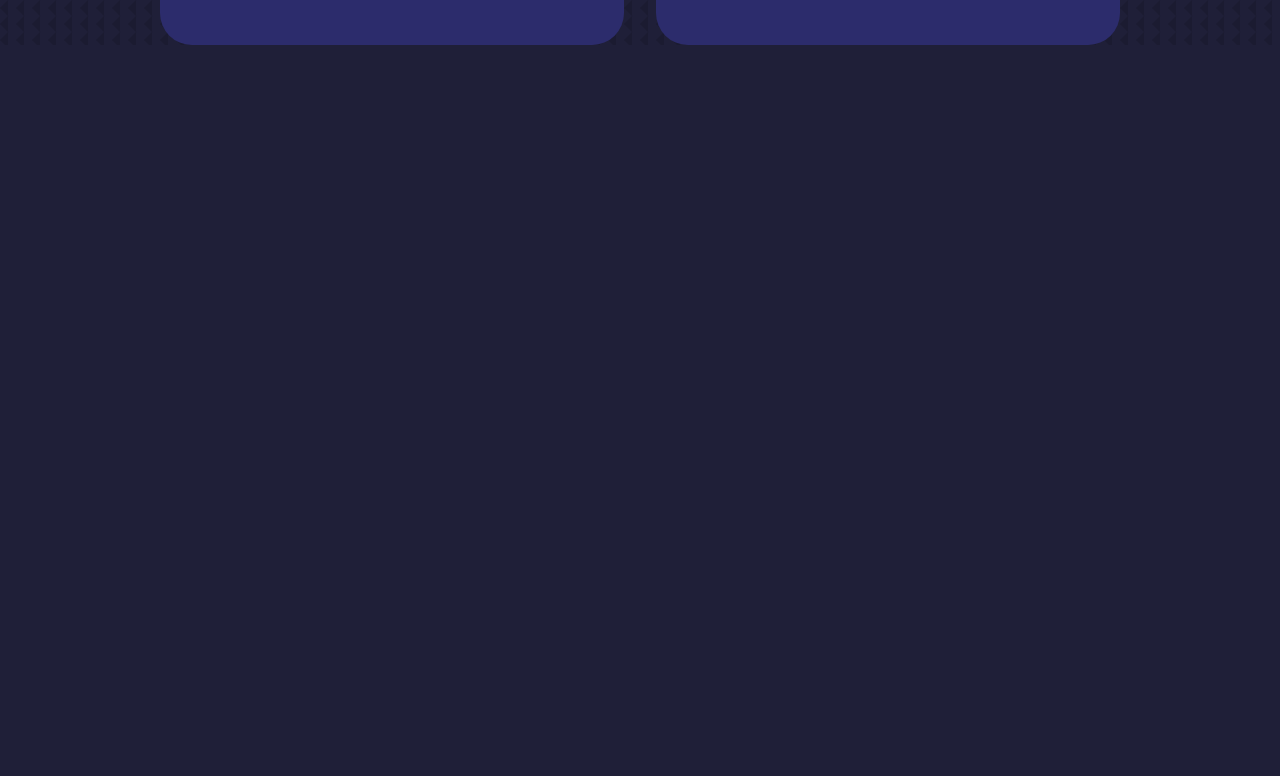
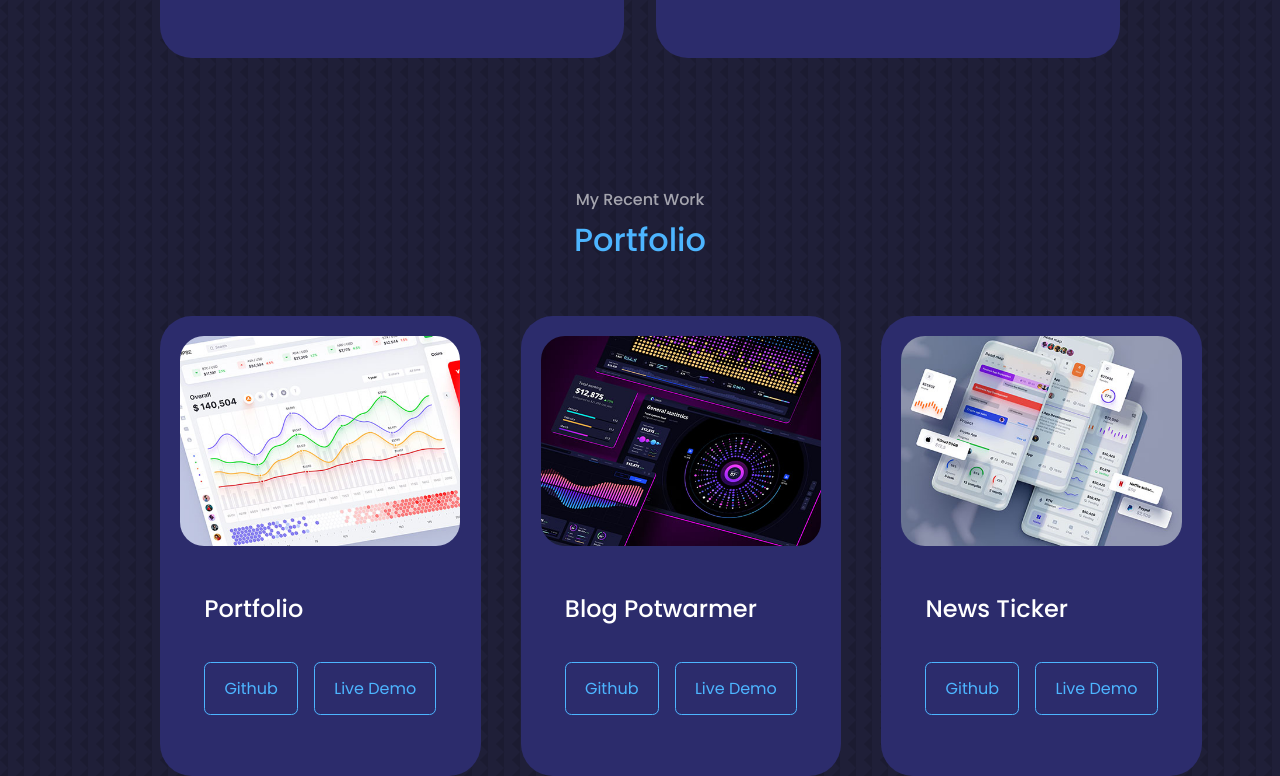
Before and after one commit to eddc1/Portfolio-Edward-Habermann, a Vue app in the folder Portfolio-Edward/: page / in a window 1280 px wide. Shown: the part 1920-2696 px from the top of the page. Before the commit the page ends 1965 px from the top, so only its background shows below. Built offline with nearby package versions, Linux system fonts and the light colour scheme.

Commit message:
Hinzugefügt wurde Portfolio.vue
Hinzugefügt wurde die Komponente Portfolio.vue und eine kleine Änderung wurde bei der Experience.vue vorgenommen.

```diff
--- a/Portfolio-Edward/src/components/Experience.vue
+++ b/Portfolio-Edward/src/components/Experience.vue
@@ -39,7 +39,7 @@
             >
             <i class="bi bi-check-circle"></i>
               <div>
-                <h4 class="text-lg font-bold text-gray-600">{{ skill.name }}</h4>
+                <h4 class="text-lg font-bold">{{ skill.name }}</h4>
                 <small class="text-gray-600">{{ skill.level }}</small>
               </div>
             </div>
--- /dev/null
+++ b/Portfolio-Edward/src/components/Portfolio.vue
@@ -0,0 +1,138 @@
+<template>
+    <div id="portfolio">
+      <div class="container mx-auto">
+        <h5>My Recent Work</h5>
+        <h2>
+          Portfolio
+        </h2>
+      </div>
+
+      <div class="container portfolio__container">
+        <article v-for="item in data" :key="item.id" class="portfolio__item">
+          <div class="portfolio__item-image">
+            <img
+              :src="item.image"
+              alt="Portfolio Image"
+              layout="fill"
+              object-fit="cover"
+              class="rounded-t-lg"
+            />
+          </div>
+          <div class="p-6">
+            <h3>{{ item.title }}</h3>
+            <div class="portfolio__item-cta">
+                <a :href="item.github" target="_blank" rel="noopener noreferrer">
+                <button class="btn">
+                  Github
+                </button>
+              </a>
+              <a :href="item.demo" target="_blank" rel="noopener noreferrer">
+                <button class="btn">
+                  Live Demo
+                </button>
+              </a>
+            </div>
+          </div>
+        </article>
+      </div>
+    </div>
+  </template>
+
+  <script lang="ts">
+  import { defineComponent } from 'vue';
+  import IMG1 from '../assets/portfolio1.jpg';
+  import IMG2 from '../assets/portfolio2.jpg';
+  import IMG3 from '../assets/portfolio3.jpg';
+
+  const data = [
+    {
+      id: 1,
+      image: IMG1,
+      title: "Portfolio",
+      github: 'https://github.com/eddc1/Portfolio',
+      demo: 'https://dribbble.com/shots/',
+    },
+    {
+      id: 2,
+      image: IMG2,
+      title: 'Blog Potwarmer',
+      github: 'https://github.com/eddc1/Potwarmer',
+      demo: 'https://dribbble.com/shots/',
+    },
+    {
+      id: 3,
+      image: IMG3,
+      title: 'News Ticker',
+      github: 'https://github.com/eddc1/NewsTicker',
+      demo: 'https://dribbble.com/shots/',
+    },
+  ];
+
+  export default defineComponent({
+    name: 'Portfolio',
+    data() {
+      return {
+        data,
+      };
+    },
+  });
+  </script>
+
+<style>
+    #portfolio {
+        margin-top: 8rem;
+    }
+
+    .portfolio__container {
+        display: grid;
+        grid-template-columns: repeat(3, 1fr);
+        gap: 2.5rem;
+    }
+
+    .portfolio__item {
+        background: var(--color-bg-variant);
+        padding: 1.2rem;
+        border-radius: 2rem;
+        border: 1px solid transparent;
+        transition: var(--transition);
+    }
+
+    .portfolio__item:hover {
+        border-color: var(--color-primary-variant);
+        background: transparent;
+    }
+
+    .portfolio__item-image {
+        border-radius: 1.5rem;
+        overflow: hidden;
+    }
+
+    .portfolio__item h3 {
+        margin: 1.2rem 0 2rem;
+    }
+
+    .portfolio__item-cta {
+        display: flex;
+        gap: 1rem;
+        margin-bottom: 1rem;
+    }
+
+    /* MEDIA QUERIES (MEDIUM DEVICES) */
+
+    @media screen and (max-width: 1024px) {
+        .portfolio__container {
+            grid-template-columns: 1fr 1fr;
+            gap: 1rem;
+        }
+    }
+
+
+    /* MEDIA QUERIES (SMALL DEVICES) */
+
+    @media screen and (max-width: 600px) {
+        .portfolio__container {
+            grid-template-columns: 1fr;
+            gap: 1rem;
+        }
+    }
+</style>
--- a/Portfolio-Edward/src/style.css
+++ b/Portfolio-Edward/src/style.css
@@ -70,6 +70,10 @@ h1 {
 
 h2 {
     font-size: 2rem;
+}
+
+h3 {
+    font-size: 1.5rem;
 }
 
 .container > h2,
```
Also changed, not shown: Portfolio-Edward/src/App.vue (+5 -5 lines).
